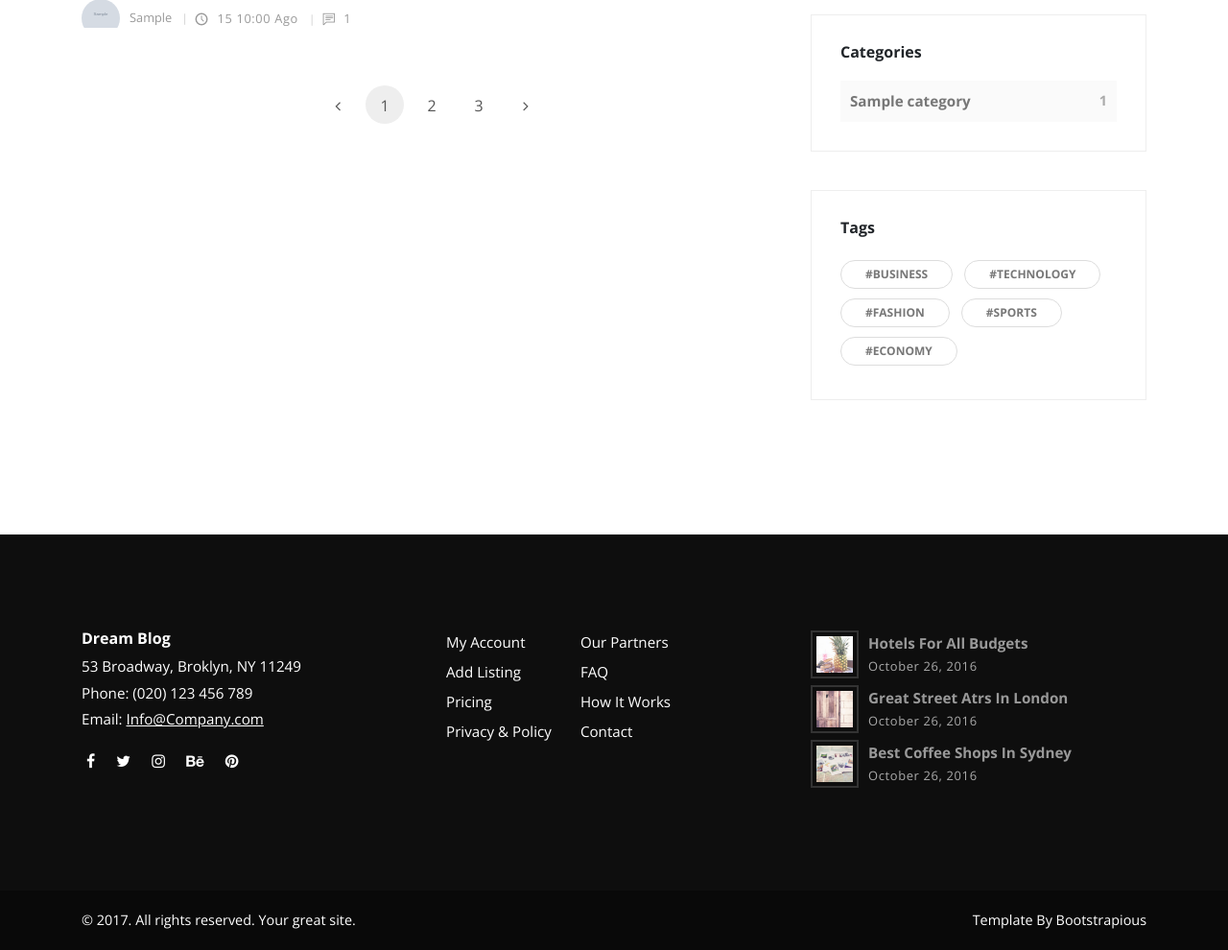
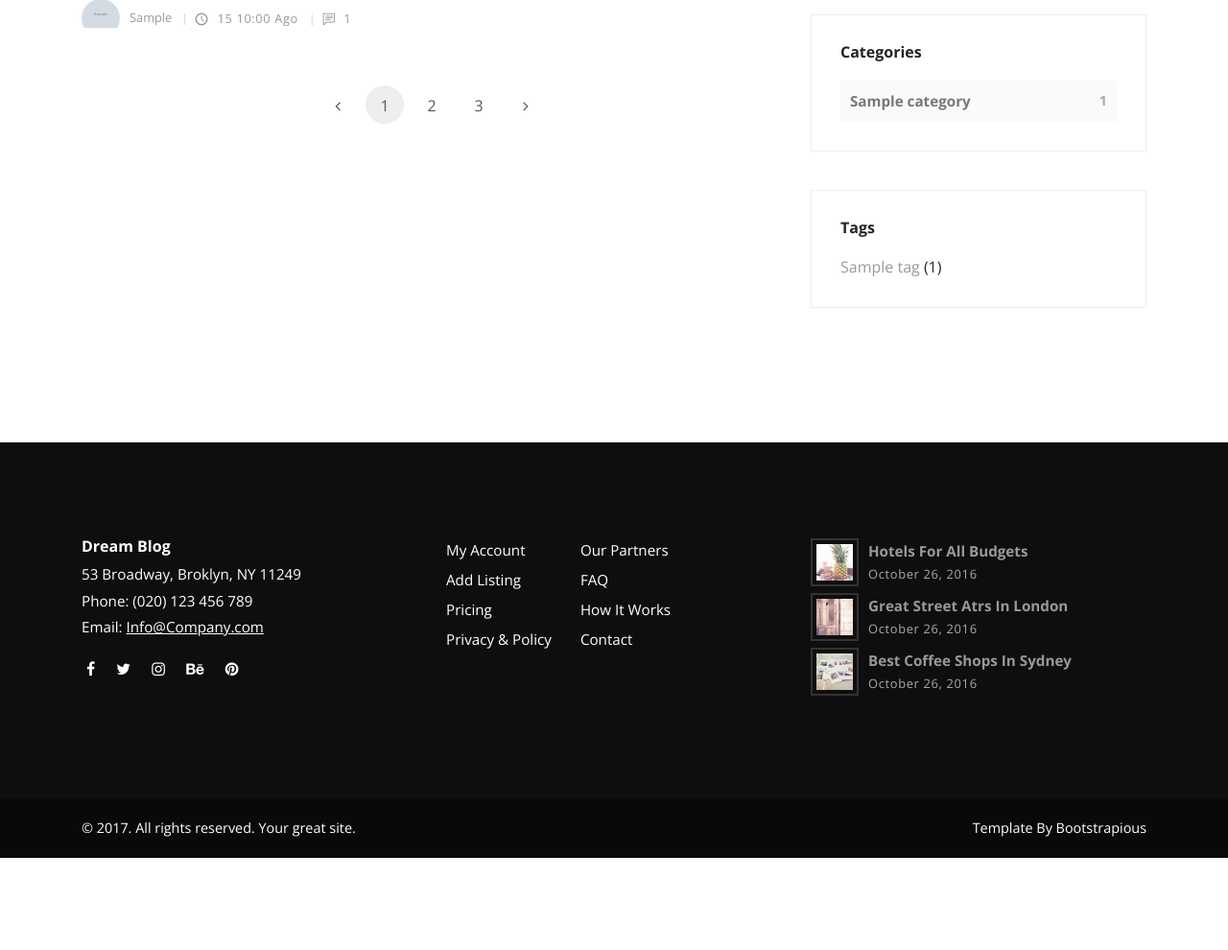
Before and after one commit to gurnitha/2024-dj5-dream-blog, a Django app: page /blog/ in a window 1280 px wide. Shown: the part 531-1521 px from the top of the page at 96% size. After the commit the page ends 1425 px from the top, so only its background shows below. Run offline with Django 5.2, Linux system fonts and the light colour scheme; tables that the repository leaves empty hold one stand-in row (values such as "Sample post"); grey boxes marked "Sample" are stand-in pictures; some libraries are stand-ins or nearby versions.

Commit message:
7. READ: Retrieve and fetch tags and number of posts related to each tag

```diff
--- a/apps/post/templates/post/blog.html
+++ b/apps/post/templates/post/blog.html
@@ -145,11 +145,13 @@
               <h3 class="h6">Tags</h3>
             </header>
             <ul class="list-inline">
-              <li class="list-inline-item"><a href="#" class="tag">#Business</a></li>
-              <li class="list-inline-item"><a href="#" class="tag">#Technology</a></li>
-              <li class="list-inline-item"><a href="#" class="tag">#Fashion</a></li>
-              <li class="list-inline-item"><a href="#" class="tag">#Sports</a></li>
-              <li class="list-inline-item"><a href="#" class="tag">#Economy</a></li>
+              {% for tag in tag_count %}
+              <!-- Tag -->
+              <li class="list-inline-item">
+                <a href="#">{{ tag.tags__title }}</a> (<span>{{ tag.tags__title__count }}</span>)
+              </li>
+              <!-- End Tag -->
+              {% endfor %}
             </ul>
           </div>
           <!--======================================= End Tags =====================================-->
--- a/apps/post/views.py
+++ b/apps/post/views.py
@@ -31,17 +31,48 @@ def get_category_count():
 	queryset = Post.objects.values('categories__title').annotate(Count('categories__title')) # <-- it will return only categories fields of each post
 	return queryset
 
+# Category count view
+def get_tag_count():
+	# 1. Get all the post objects
+	# queryset = Post.objects.all()
+	# 2. Get the tag names from the post objects
+	# queryset = Post.objects.values('tags') # <-- it will return only tags fields of each post
+	# 3. Count the number of times of each tag occured
+	queryset = Post.objects.values('tags__title').annotate(Count('tags__title')) # <-- it will return only tags fields of each post
+	return queryset
+
 def blog_view(request):
 	post_list = Post.objects.all()
 	# print(post_list)
 	latest_posts = Post.objects.order_by('-timestamp')[0:3]
 	# print(latest_posts)
 	category_count = get_category_count()
+	'''
 	print(category_count)
+	# result
+	<QuerySet [
+		{'categories__title': '_Business', 'categories__title__count': 2},
+		{'categories__title': '_Technology', 'categories__title__count': 2},
+		{'categories__title': '_Culture', 'categories__title__count': 1},
+		{'categories__title': '_Urban', 'categories__title__count': 3}]>
+	'''
+	tag_count = get_tag_count()
+	'''
+	# print(tag_count)
+	# result
+	<QuerySet [
+		{'tags__title': '_AI', 'tags__title__count': 1},
+		{'tags__title': '_walking', 'tags__title__count': 2},
+		{'tags__title': '_Wifi', 'tags__title__count': 1},
+		{'tags__title': '_Time', 'tags__title__count': 2}]>
+		[23/Feb/2024 11:21:46] "GET /blog/ HTTP/1.1" 200 24587
+	'''
+
 	data = {
 		'post_list':post_list,
 		'latest_posts':latest_posts,
 		'category_count':category_count,
+		'tag_count':tag_count,
 	}
 	return render(request, 'post/blog.html', data)
 
```
Also changed, not shown: README.md.
